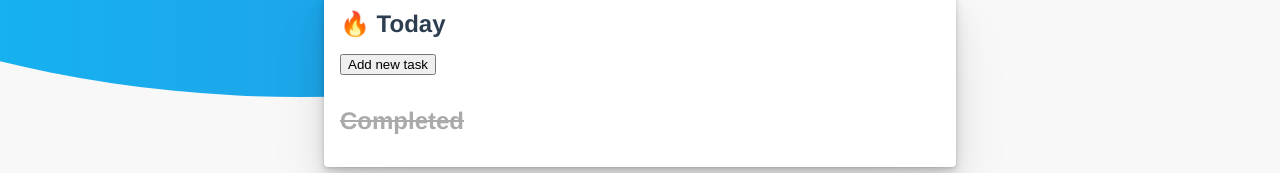
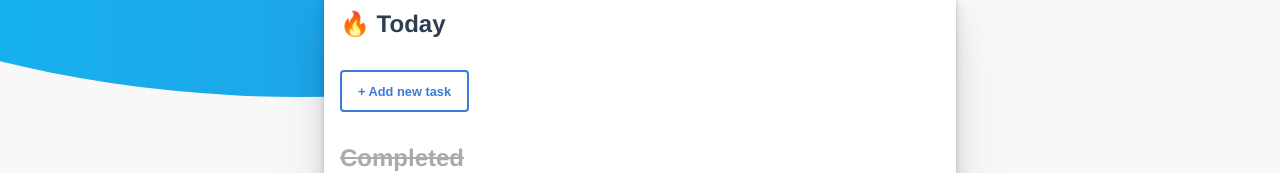
Before and after one commit to Plsr/DoDee, a Vue app: page / in a window 1280 px wide. Shown: the part 371-544 px from the top of the page. Built offline with nearby package versions, Linux system fonts and the light colour scheme; what vue-js-modal would draw is missing.

Commit message:
Add task button styling

```diff
--- a/src/components/TodoList.vue
+++ b/src/components/TodoList.vue
@@ -10,7 +10,9 @@
         v-on:delete-click="handleTodoDelete(todo)"
       />
     </ul>
-    <button v-on:click="showCreateForm">Add new task</button>
+    <button class="add-task-button" v-on:click="showCreateForm">
+      + Add new task
+    </button>
     <h3 class="headline headline-completed">Completed</h3>
     <ul class="todo-list">
       <todo-item
@@ -62,6 +64,23 @@ export default {
   font-size: 1.5rem;
 }
 
+.add-task-button {
+  border: 2px solid #3a7bd5;
+  color: #3a7bd5;
+  font-size: 0.8rem;
+  font-weight: bold;
+  border-radius: 4px;
+  background-color: transparent;
+  padding: 0.7rem 1rem;
+  cursor: pointer;
+  margin-top: 1rem;
+}
+
+.add-task-button:hover {
+  color: #ffffff;
+  background-color: #3a7bd5;
+}
+
 .headline-completed {
   color: #aaa;
   margin-top: 2rem;
```
